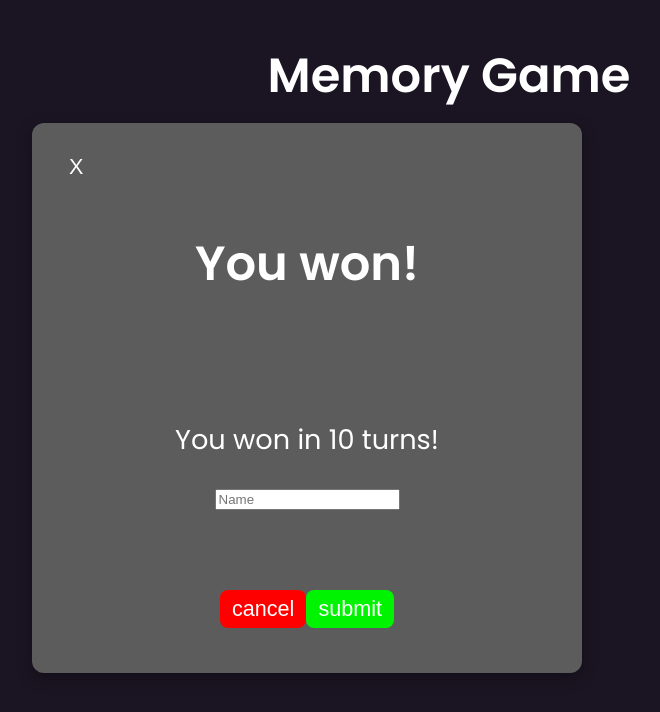
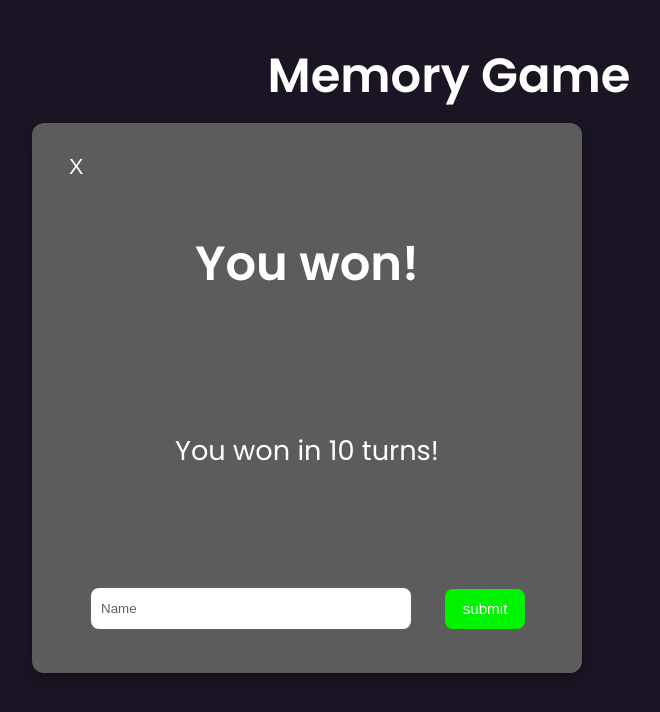
Before and after one commit to darrenxychen/memorygame, a React (Vite) app: page / in a window 1280 px wide. Both pictures are taken after a click on the button "modal test". Shown: the top 712 px of the page, without its empty margins (191-851 px from the left). Built offline with nearby package versions, Linux system fonts and the light colour scheme.

Commit message:
editing form styling

```diff
--- a/src/components/Modal.css
+++ b/src/components/Modal.css
@@ -3,22 +3,14 @@
   color: white;
   border: none;
   font-weight: normal;
+  font-size: 0.95rem;
+  height: 40px;
+  width: 80px;
+  transition: ease-in-out 0.15s;
 }
 
 .submit-btn:hover {
-  background: #009468;
-  color: white;
-}
-
-.cancel-btn {
-  background: red;
-  color: white;
-  border: none;
-  font-weight: normal;
-}
-
-.cancel-btn:hover {
-  background: #bb0000;
+  background: #00c086;
   color: white;
 }
 
@@ -75,6 +67,24 @@
 .modal-container .footer {
   flex: 20%;
   display: flex;
-  justify-content: center;
+  justify-content: space-evenly;
   align-items: center;
 }
+
+.name-form {
+  height: 35px;
+  width: 60%;
+  border-radius: 10px;
+  border: 2px solid rgb(95, 95, 95);
+  padding: 3px 10px;
+}
+
+.name-form:focus {
+  outline: none;
+  border: 2px solid rgb(48, 48, 48);
+}
+
+.name-form::placeholder {
+  color: rgb(95, 95, 95);
+  opacity: 1;
+}
--- a/src/components/Modal.jsx
+++ b/src/components/Modal.jsx
@@ -15,11 +15,11 @@ function Modal({ closeModal }) {
           <p>
             You won in 10 turns!
           </p>
-          <input className="name-form" type="text" placeholder="Name" maxLength={10} />
+
         </div>
 
         <div className="footer">
-          <button className="cancel-btn" onClick={() => closeModal(false)}>cancel</button>
+          <input className="name-form" type="text" placeholder="Name" maxLength={10} />
           <button className="submit-btn">submit</button>
         </div>
       </div>
```
